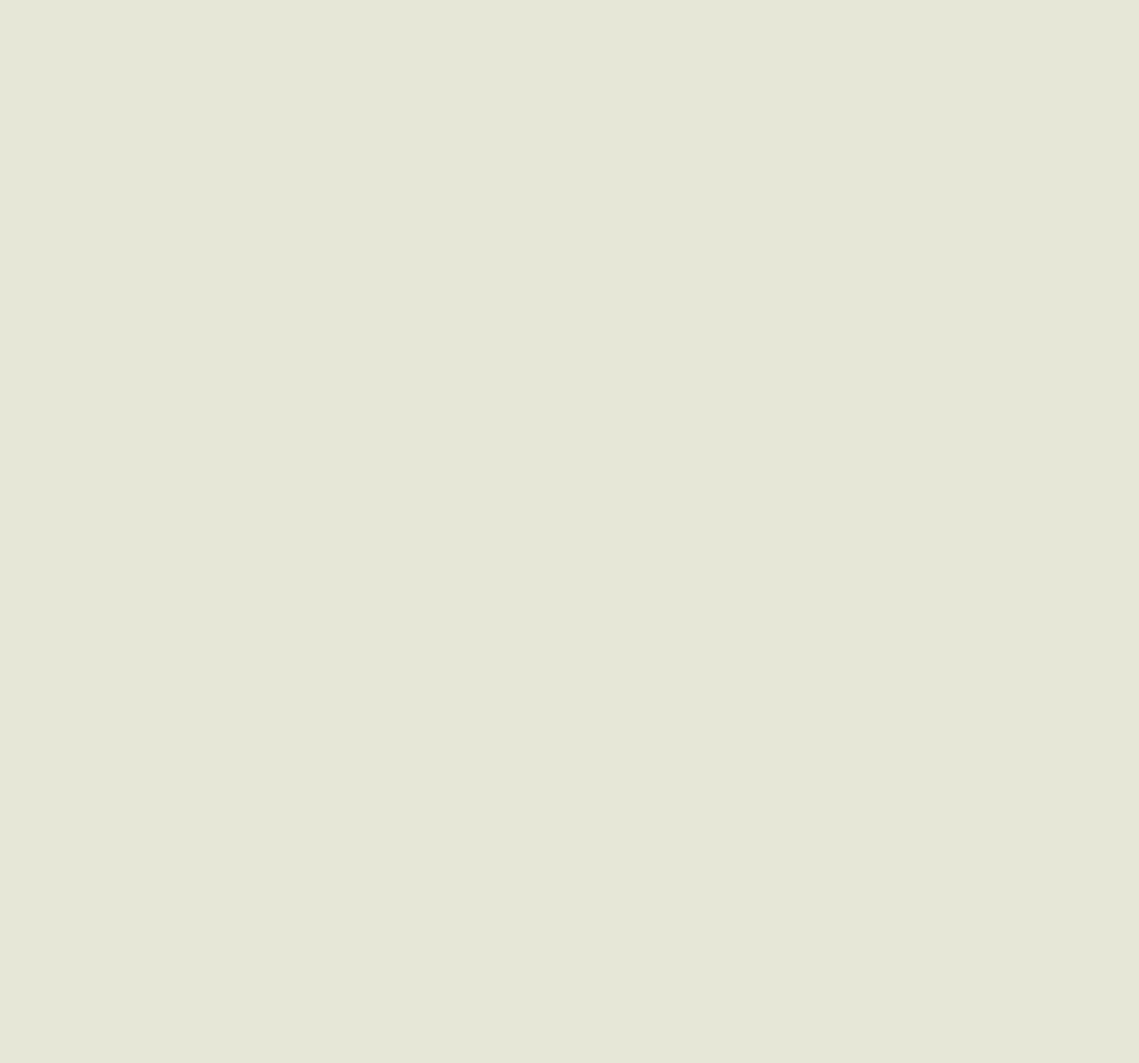
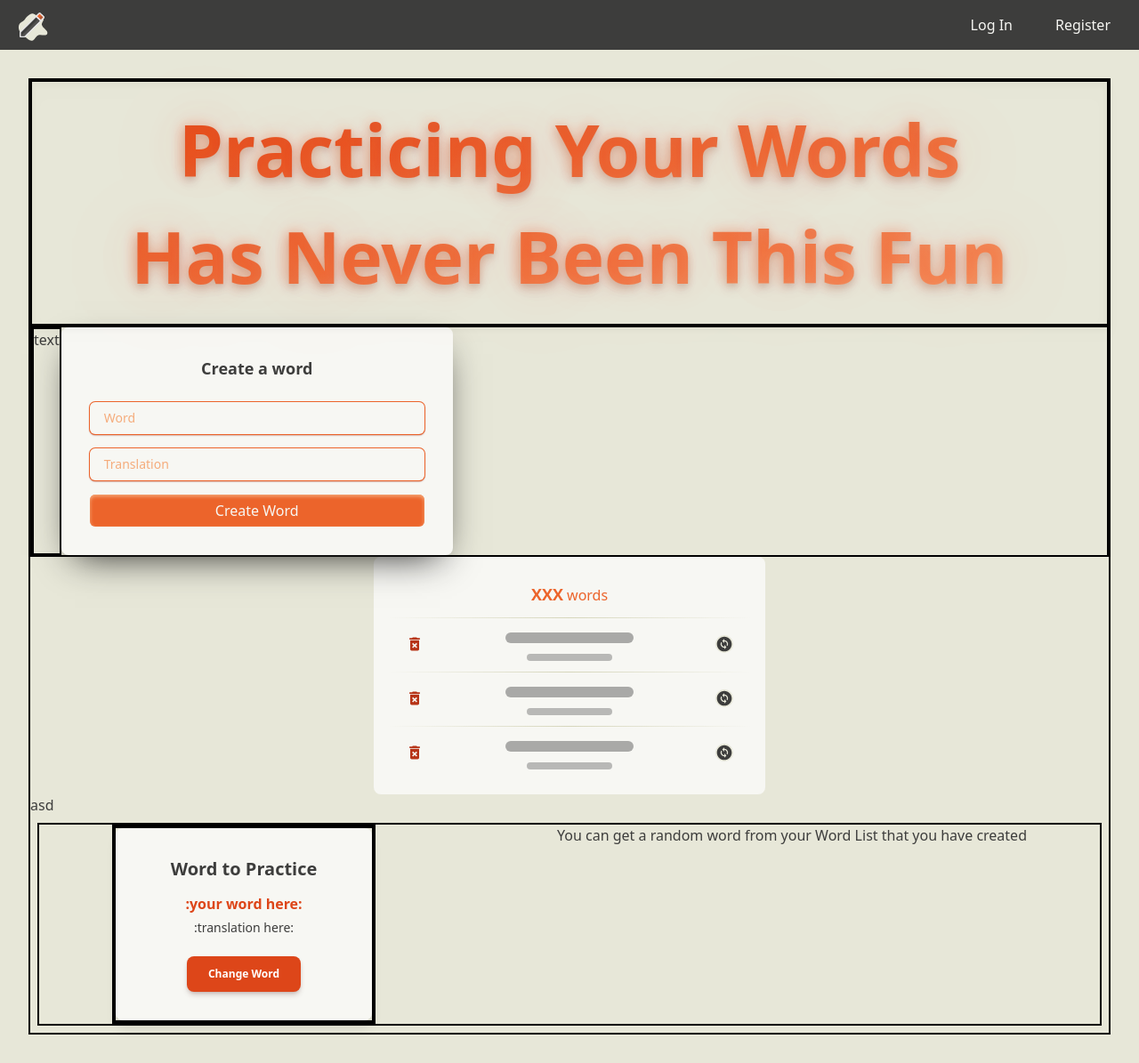
Before and after one commit to alitarika/wordGame, a React (Vite) app in the folder frontend/: page /home in a window 1280 px wide. Before the commit this address had no page. Shown: the whole page at 89% size. Before the commit the page ends 800 px from the top, so only its background shows below. Built offline with nearby package versions, Linux system fonts and the light colour scheme.

Commit message:
frontend auth routes and guest routes are implemented and protected. users are directed to homepages if in out of scope routes.

```diff
--- a/frontend/src/App.jsx
+++ b/frontend/src/App.jsx
@@ -8,21 +8,27 @@ import CreateWord from "./pages/words/CreateWord";
 import ModifyWord from "./pages/words/ModifyWord";
 import WordGame from "./pages/words/WordGame";
 import GuestHomePage from "./pages/words/GuestHomePage";
+import GuestRoutes from "./routes/GuestRoutes";
+import AuthRoutes from "./routes/AuthRoutes";
 
 export default function App() {
   return (
     <BrowserRouter>
       <Routes>
         <Route path="/" element={<Layout />}>
-          <Route index element={<Home />} />
-          <Route path="/guesthome" element={<GuestHomePage />} />
+          <Route element={<GuestRoutes />}>
+            <Route path="home" element={<GuestHomePage />} />
             <Route path="register" element={<Register />} />
             <Route path="login" element={<Login />} />
+          </Route>
+          <Route element={<AuthRoutes />}>
+            <Route index element={<Home />} />
             <Route path="userswords" element={<UsersWords />} />
             <Route path="create-word" element={<CreateWord />} />
             <Route path="modify-word" element={<ModifyWord />} />
             <Route path="wordgame" element={<WordGame />} />
           </Route>
+        </Route>
       </Routes>
     </BrowserRouter>
   );
--- a/frontend/src/components/RandomWordCard.jsx
+++ b/frontend/src/components/RandomWordCard.jsx
@@ -23,7 +23,7 @@ const RandomWordCard = () => {
   return (
     <>
       {loading ? (
-        <div className="relative flex text-center flex-col  bg-light-50 shadow-lg bg-clip-border rounded-lg w-72 animate-pulse">
+        <div className="relative flex text-center flex-col  bg-light-50 shadow-lg bg-clip-border rounded-lg w-72 animate-pulse mx-auto">
           <div className="px-8 pt-8 pb-4">
             <div className="block w-40 mx-auto py-4 h-5 mb-2 font-sans text-5xl antialiased font-semibold leading-tight tracking-normal bg-dark-300/50 rounded-lg text-inherit">
               &nbsp;
@@ -42,7 +42,7 @@ const RandomWordCard = () => {
           </div>
         </div>
       ) : (
-        <div className="relative flex text-center flex-col  bg-light-50 shadow-lg bg-clip-border rounded-lg w-72">
+        <div className="relative flex text-center flex-col  bg-light-50 shadow-lg bg-clip-border rounded-lg w-72 mx-auto">
           <div className="px-6 pt-8 pb-4">
             <h5 className=" mb-2 text-xl antialiased font-bold leading-snug tracking-normal text-dark-900">
               Word to Practice
--- a/frontend/src/pages/Layout.jsx
+++ b/frontend/src/pages/Layout.jsx
@@ -17,7 +17,7 @@ const Layout = () => {
     if (confirm("Do you really want to Log out?")) {
       logoutUser();
       setUser(null);
-      navigate("/");
+      navigate("/home");
       enqueueSnackbar("Come back soon! Your Words will miss you!", {
         variant: "welcome",
         className: "bg-primary-700 text-light",
@@ -29,7 +29,11 @@ const Layout = () => {
     <>
       <header className="bg-dark text-light-50 w-full">
         <nav className="flex items-center justify-between px-4 py-2">
-          <Link className="nav-link-logo" title="Homepage" to="/">
+          <Link
+            className="nav-link-logo"
+            title="Homepage"
+            to={user ? "/" : "/home"}
+          >
             <img src={logo} />
           </Link>
           {user ? (
@@ -50,7 +54,7 @@ const Layout = () => {
               <button
                 className="nav-link-text"
                 title="Log Out"
-                to="/"
+                to="/home"
                 onClick={handleLogout}
               >
                 LogOut
--- a/frontend/src/pages/words/Home.jsx
+++ b/frontend/src/pages/words/Home.jsx
@@ -1,4 +1,4 @@
-import React, { useEffect } from "react";
+import { useEffect } from "react";
 import RandomWordCard from "../../components/RandomWordCard";
 
 const Home = () => {
--- /dev/null
+++ b/frontend/src/routes/AuthRoutes.jsx
@@ -0,0 +1,10 @@
+import { useContext } from "react";
+import { UserContext } from "../contexts/UserContext";
+import { Navigate, Outlet } from "react-router-dom";
+
+const AuthRoutes = () => {
+  const { user } = useContext(UserContext);
+  return user ? <Outlet /> : <Navigate to="/home" />;
+};
+
+export default AuthRoutes;
--- /dev/null
+++ b/frontend/src/routes/GuestRoutes.jsx
@@ -0,0 +1,10 @@
+import { useContext } from "react";
+import { UserContext } from "../contexts/UserContext";
+import { Navigate, Outlet } from "react-router-dom";
+
+const GuestRoutes = () => {
+  const { user } = useContext(UserContext);
+  return user ? <Navigate to="/" /> : <Outlet />;
+};
+
+export default GuestRoutes;
```
Lines whose indentation alone changed are shown as unchanged.
